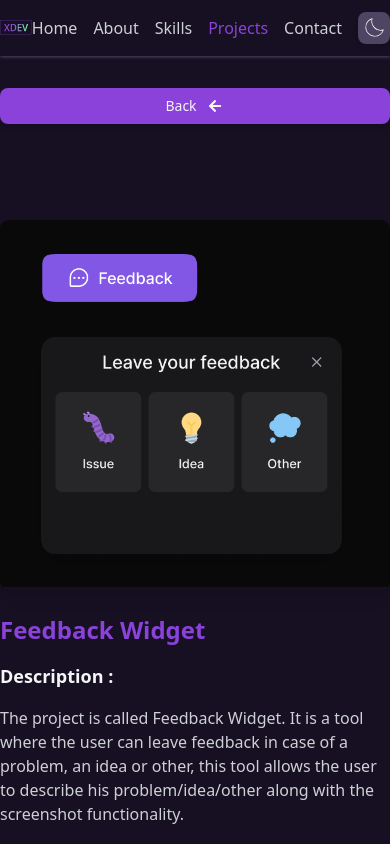
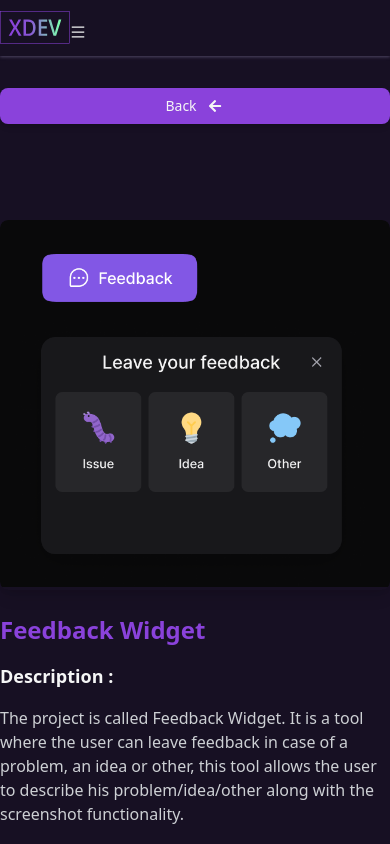
Before and after one commit to xeniaalex3/portfolio_xenia, a Next.js app: page /projects/1 in a window 390 px wide. Shown: the top 844 px of the page. Built offline with nearby package versions, Linux system fonts and the light colour scheme.

Commit message:
⚡️ create MenuMobile

```diff
--- a/src/@types/menuLinks.ts
+++ b/src/@types/menuLinks.ts
@@ -4,4 +4,6 @@ export interface MenuLinksProps {
   id: string;
   focus: boolean;
   pathname: string;
+  isOpen?: boolean,
+  onClose?: () => void;
 }
--- a/src/components/Header/Header.tsx
+++ b/src/components/Header/Header.tsx
@@ -6,7 +6,8 @@ import { isFocusPage } from '@/utils/utils'
 import { ModeToggle } from '../ui/ModeToggle/ModeToggle'
 import Image from 'next/image'
 import Link from 'next/link'
-import logo from '@/assets/image/logo.svg';
+import logo from '@/assets/image/logo.svg'
+import MenuMobile from './MenuMobile/MenuMobile'
 
 function Header() {
   const pathname = usePathname()
@@ -14,10 +15,17 @@ function Header() {
   return (
     <header className="flex flex-row md:justify-around sm:justify-between items-center h-[3.5rem] mb-4 overflow-hidden border-b border-transparent shadow-[var(--shadow-custom)]">
       <Link href="/">
-      <Image src={logo} alt="image logo" width={70} height={70} className='sm:w-[70px] sm:h-[28px] md:w-[70px] md:h-[70px]'/>
+        <Image
+          src={logo}
+          alt="image logo"
+          width={70}
+          height={70}
+          className="sm:w-[70px] sm:h-[28px] md:w-[70px] md:h-[70px]"
+        />
       </Link>
-      {/* <span className="flex justify-center items-center">XeniaDev </span> */}
-      <nav className="flex flex-row justify-end items-center gap-4 sm:hidden md:flex">
+
+      <MenuMobile className="sm:block xs:block" />
+      <nav className="md:flex flex-row justify-end items-center gap-4 sm:hidden xs:hidden">
         {menuItems.map(item => (
           <MenuLinks
             key={item.name}
--- a/src/components/Header/MenuLinks/MenuLinks.tsx
+++ b/src/components/Header/MenuLinks/MenuLinks.tsx
@@ -1,13 +1,15 @@
 import Link from 'next/link'
 import { MenuLinksProps } from '@/@types/menuLinks'
 
-function MenuLinks({ path, name, pathname, id, focus }: MenuLinksProps) {
+function MenuLinks({ path, name, pathname, id, focus, isOpen, onClose }: MenuLinksProps) {
   const newFocus = !!(pathname?.split("/")?.[1] === id);
   return (
     <div className="flex flex-row">
-      <Link href={path}>
+      <Link href={path} onClick={onClose}>
         <li className={`flex hover:text-[var(--primary-color)] text-[var(--text-secondary)] ${focus || newFocus ? "text-[var(--primary-color)]" : ""}`}>
-          <p className={`transition duration-300 ease-in-out text-base font-medium ${focus || newFocus ? "text-[var(--primary-color)]" : ""}`}>{name}</p>
+          <p className={`transition duration-300 ease-in-out text-base font-medium ${focus || newFocus ? "text-[var(--primary-color)]" : ""} ${
+              isOpen ? "block" : "hidden"
+            } `}>{name}</p>
         </li>
       </Link>
     </div>
--- a/src/components/Header/MenuMobile/MenuMobile.tsx
+++ b/src/components/Header/MenuMobile/MenuMobile.tsx
@@ -1,9 +1,60 @@
-function MenuMobile(){
-  return(
-<div>
-oi
-</div>
+'use client'
+
+import { useState } from 'react'
+import { usePathname } from 'next/navigation'
+import { AiOutlineMenu } from 'react-icons/ai'
+import { menuItems } from '../MenuItems'
+import MenuLinks from '@/components/Header/MenuLinks/MenuLinks'
+import { isFocusPage } from '@/utils/utils'
+import { IoCloseOutline } from 'react-icons/io5'
+
+interface MenuMobileProps {
+  className?: string
+}
+
+function MenuMobile({ className }: MenuMobileProps) {
+  const pathname = usePathname()
+  const [open, setOpen] = useState(false)
+
+  const handleClose = () => setOpen(false)
+
+  return (
+    <div className={`flex mt-2 md:hidden ${className}`}>
+      <div
+        className="text-[var(--color-text)] cursor-pointer"
+        onClick={() => setOpen(!open)}
+      >
+        <AiOutlineMenu className="text-base" />
+      </div>
+      {open && (
+        <header className="fixed top-0 left-0 w-screen h-screen bg-slate-50 flex flex-col pl-16 z-[10000]">
+          <span
+            onClick={() => setOpen(false)}
+            className="absolute top-6 right-24 flex justify-end"
+          >
+            <IoCloseOutline className="w-[3rem] h-[3rem] text-[var(--color-text)]" />
+          </span>
+
+          <nav className="flex flex-col justify-center items-start mt-32">
+            <ul>
+              {menuItems.map(item => (
+                <MenuLinks
+                  key={item.name}
+                  path={item.path}
+                  name={item.name}
+                  focus={isFocusPage(pathname, item.id)}
+                  isOpen={open}
+                  pathname={pathname}
+                  id={item.id}
+                  onClose={handleClose}
+                />
+              ))}
+            </ul>
+          </nav>
+        </header>
+      )}
+    </div>
   )
 }
 
-export default MenuMobile;
+export default MenuMobile
```
